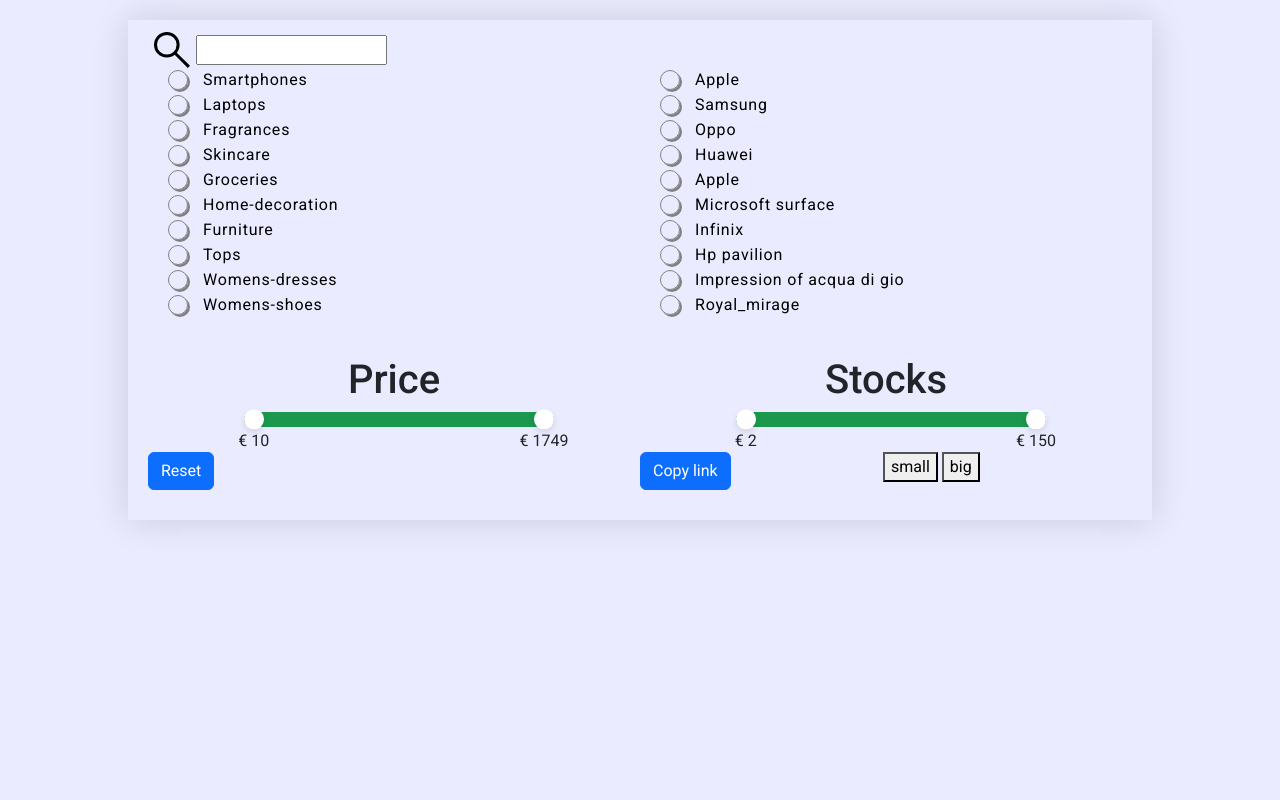
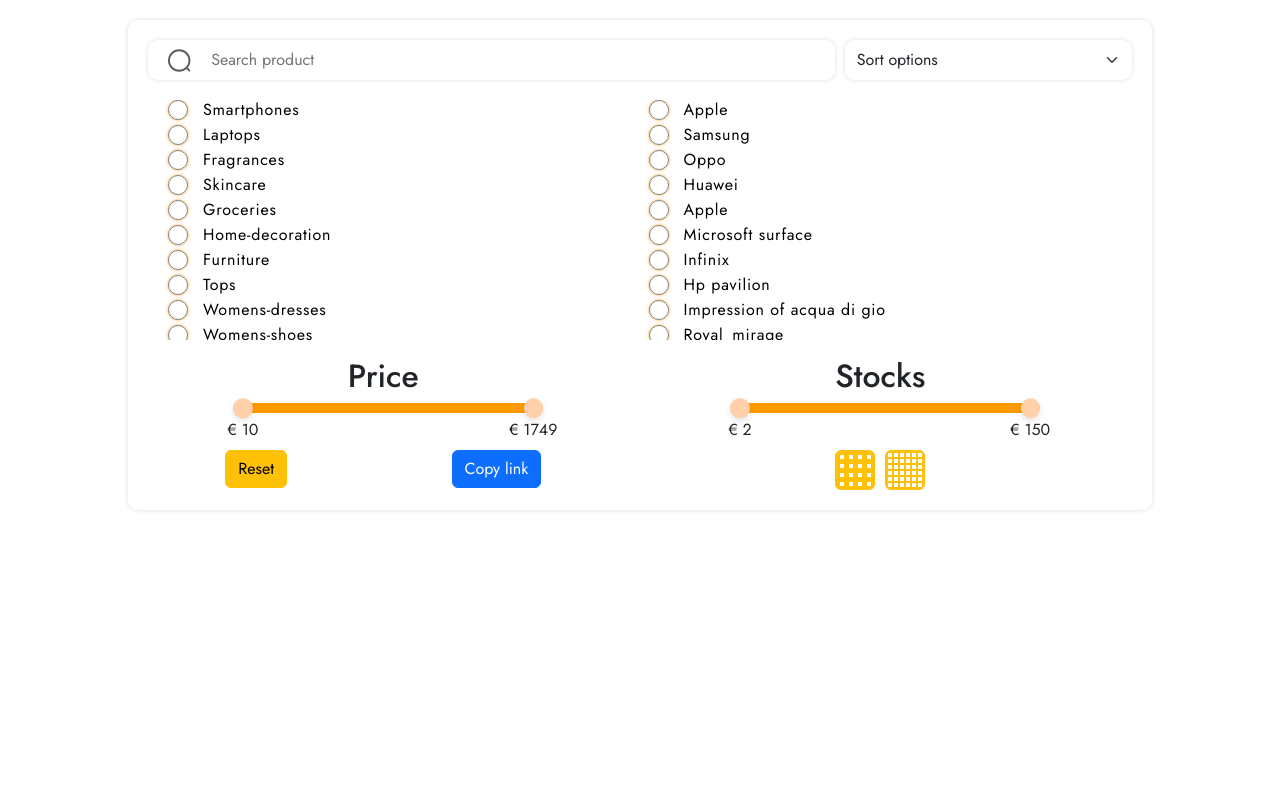
Before and after one commit to VitSmol/online-store, a website built with webpack: page src/index.html in a window 1280 px wide. Built offline with nearby package versions, Linux system fonts and the light colour scheme.

Commit message:
feat: add search, select fields

```diff
--- a/src/index.html
+++ b/src/index.html
@@ -5,7 +5,7 @@
   <meta charset="UTF-8">
   <meta http-equiv="X-UA-Compatible" content="IE=edge">
   <meta name="viewport" content="width=device-width, initial-scale=1.0">
-  <title>Training</title>
+  <title>Online-Store</title>
 </head>
 
 <body>
@@ -13,11 +13,22 @@
      <div class="filter__wrapper">
   <div id="search">
     <label for="search">
-      <svg xmlns="http://www.w3.org/2000/svg" height="48" width="48"><path d="M39.8 41.95 26.65 28.8q-1.5 1.3-3.5 2.025-2 .725-4.25.725-5.4 0-9.15-3.75T6 18.75q0-5.3 3.75-9.05 3.75-3.75 9.1-3.75 5.3 0 9.025 3.75 3.725 3.75 3.725 9.05 0 2.15-.7 4.15-.7 2-2.1 3.75L42 39.75Zm-20.95-13.4q4.05 0 6.9-2.875Q28.6 22.8 28.6 18.75t-2.85-6.925Q22.9 8.95 18.85 8.95q-4.1 0-6.975 2.875T9 18.75q0 4.05 2.875 6.925t6.975 2.875Z"/></svg>
-      <input type="text" name="search" id="search__item">
+      <svg width="24" height="25" viewBox="0 0 24 25" fill="none" xmlns="http://www.w3.org/2000/svg">
+        <path fill-rule="evenodd" clip-rule="evenodd" d="M4.81999 19.2916C1.06 15.5316 1.06 9.43545 4.81999 5.67546C8.57998 1.91547 14.6761 1.91547 18.4361 5.67546C22.1807 9.42007 22.1961 15.4818 18.4821 19.2453C18.4662 19.2593 18.4507 19.2738 18.4356 19.289C18.4204 19.3042 18.4058 19.3198 18.3917 19.3357C14.6283 23.0515 8.56522 23.0368 4.81999 19.2916ZM19.1144 21.382C14.5458 25.2344 7.70897 25.009 3.40578 20.7058C-1.13526 16.1648 -1.13526 8.80229 3.40578 4.26125C7.94682 -0.279791 15.3093 -0.279791 19.8503 4.26125C24.1528 8.56373 24.3788 15.399 20.5284 19.9676L22.8498 22.289C23.2403 22.6795 23.2403 23.3127 22.8498 23.7032C22.4593 24.0937 21.8261 24.0937 21.4356 23.7032L19.1144 21.382Z" fill="#5A5A5A"/>
+        </svg>
+      <input placeholder="Search product"  type="text" name="search" id="search__item">
     </label>
   </div>
   <div id="select">
+    <select class="form-select" id="sortBy" aria-label="Default select example">
+      <option selected>Sort options</option>
+      <option value="price-hi">Sort by price ASC</option>
+      <option value="price-low">Sort by price DESC</option>
+      <option value="rating-hi">Sort by rating ASC</option>
+      <option value="rating-low">Sort by rating DESC</option>
+      <option value="discount-hi">Sort by discount ASC</option>
+      <option value="discount-low">Sort by discount DESC</option>
+    </select>
   </div>
   <div id="categories">
 
@@ -27,7 +38,7 @@
   </div>
   <div id="prices">
     <div class="center">
-      <h1>Price</h1>
+      <h2>Price</h2>
       <div class="dual-range" id="price">
         <span class="handle left"></span>
         <span class="highlight"></span>
@@ -37,7 +48,7 @@
   </div>
   <div id="stocks">
     <div class="center">
-      <h1>Stocks</h1>
+      <h2>Stocks</h2>
       <div class="dual-range"  id="stock">
         <span class="handle left"></span>
         <span class="highlight"></span>
@@ -46,14 +57,14 @@
     </div>
   </div>
   <div id="reset">
-    <button type="button" class="btn btn-primary">Reset</button>
+    <button type="button" class="btn btn-warning">Reset</button>
   </div>
   <div id="copy-link">
     <button type="button" class="btn btn-primary">Copy link</button>
   </div>
   <div id="size">
-    <button type="button" class="small-size">small</button>
-    <button type="button" class="big-size">big</button>
+    <button type="button" class="small-size btn btn-warning"></button>
+    <button type="button" class="big-size btn btn-warning"></button>
   </div>
 </div>
    </div>
--- a/src/project/filters.ts
+++ b/src/project/filters.ts
@@ -38,4 +38,16 @@
 createList(categories, categoryContainer as HTMLElement, SearchBy.category);
 createList(brands, brandsContainer as HTMLElement, SearchBy.brand);
 
-console.log(stock);
+const createDots = (parent: HTMLElement, count: number): void => {
+  for (let i = 0; i < count; i += 1) {
+    const dot = document.createElement('span');
+    parent.append(dot);
+  }
+};
+// console.log(stock);
+const buttons = document.querySelectorAll('#size > button');
+buttons.forEach(el =>
+  el.classList.contains('small-size') ?
+    createDots(el as HTMLElement, 16) :
+    createDots(el as HTMLElement, 36)
+);
--- a/src/styles/_checkbox.sass
+++ b/src/styles/_checkbox.sass
@@ -19,7 +19,7 @@
   &:hover
     cursor: pointer
   &:checked
-    color: #1B984D
+    color: $bg-color
   &::before
     content: ''
     position: absolute
@@ -30,15 +30,15 @@
     border: 1px solid grey
     border-radius: 50%
     transition: all .3s ease-in-out
-    box-shadow: 2px 2px 0px grey
+    box-shadow: 0px 0px 3px $bg-color
 input:checked[type='checkbox']:before
   border-top: none
   border-left: none
   width: 50%
-  border-color: #1B984D
+  border-color: $bg-color
   border-width: 3px
   border-radius: 2px
   transform: translateY(-30%) rotate(45deg)
   box-shadow: none
 label:has(input:checked[type='checkbox'])
-  color: #1B984D
+  color: $bg-color
--- a/src/styles/_filters.sass
+++ b/src/styles/_filters.sass
@@ -1,16 +1,37 @@
 @import 'variables'
 .filter__wrapper
   display: grid
-  grid-template-areas: "search search search select" "categories categories brands brands" "categories categories brands brands" "prices prices stocks stocks" "reset reset copy-link size"
-  height: 500px
+  grid-template-areas: "search search search select" "categories categories brands brands" "categories categories brands brands" "prices prices stocks stocks" "reset  copy-link size size"
+  gap: 10px
   overflow: hidden
   margin-top: $indent
   padding: $indent
-  box-shadow: 0px 0px 35px rgb(0 0 0 / 14%)
+  border-radius: 10px
+  box-shadow: $shadow
 #search
   grid-area: search
+  label
+    width: 100%
+    height: 40px
+    box-shadow: $shadow
+    padding-left: 20px
+    border-radius: 10px
+    input[type='text']
+      border: none
+      width: 100%
+      padding-left: 20px
+      &:active
+        border: none
+      &:focus
+        border: none
+        outline: none
 #select
   grid-area: select
+  #sortBy
+    height: 40px
+    border: none
+    box-shadow: $shadow
+    border-radius: 10px
 #categories
   grid-area: categories
 #brands
@@ -23,18 +44,45 @@
   grid-area: reset
 #copy-link
   grid-area: copy-link
+#reset,
+#copy-link
+  justify-self: center
 #size
   grid-area: size
+  display: flex
+  justify-self: center
+  gap: 10px
+  & > .btn
+    width: 40px
+    height: 40px
+    display: grid
+    padding: 1px
+    &.small-size
+      grid-template: repeat(4, 1fr) / repeat(4, 1fr)
+    &.big-size
+      grid-template: repeat(6, 1fr) / repeat(6, 1fr)
+    span
+      width: 4px
+      height: 4px
+      display: block
+      // border-radius: 50%
+      background-color: #fff
+      align-self: center
+      justify-self: center
 #categories, #brands
   display: flex
   flex-direction: column
   height: 250px
   overflow-y: scroll
   gap: 5px
+  scroll-snap-type: y mandatory
+  border-top: 10px solid white
+  & > *
+    scroll-snap-align: end
   &::-webkit-scrollbar
-    width: 7px
+    width: 3px
     background-color: transparent
   &::-webkit-scrollbar-thumb
-    background-color: #1B984D
+    background-color: transparent
+    background-color: $bg-color
     border-radius: 3px
-  &::hover
--- a/src/styles/_slider.sass
+++ b/src/styles/_slider.sass
@@ -1,12 +1,14 @@
 @import 'variables'
 *,*::before,*::after
   box-sizing: border-box
-  // font-family: helvetica
+#prices,
+#stocks
+  padding-bottom: 20px
 .center
   display: flex
   align-items: center
   justify-content: center
-  height: 100px
+  height: 70px
   flex-direction: column
 :root
   --clr-prim: #1B984D
@@ -22,7 +24,7 @@
   --range-size: 15px
   --range-width: 300px
   --handle-size: 1.3
-  height: var(--range-size)
+  height: 10px
   width: var(--range-width)
   background: var(--clr-box-dark)
   border-radius: 50px
@@ -30,16 +32,20 @@
   user-select: none
   .highlight
     position: absolute
-    height: var(--range-size)
+    height: 10px
     width: calc(calc(var(--x-2) - var(--x-1)) + calc(var(--range-size) * var(--handle-size)))
     left: var(--x-1)
-    background: var(--clr-prim)
+    background: $bg-color
     z-index: 1
     border-radius: 50px
+    transition: background 0.5s ease-in
+    &:hover
+      transition: background 0.5s ease-in
+      background: var(--clr-prim-h)
 .handle
   width: calc(var(--range-size) * var(--handle-size))
   height: calc(var(--range-size) * var(--handle-size))
-  background: #fff
+  background: rgb(255 208 169)
   position: absolute
   box-shadow: var(--shadow)
   border-radius: 50%
--- a/src/styles/_variables.sass
+++ b/src/styles/_variables.sass
@@ -1 +1,3 @@
 $indent: 20px
+$bg-color:  rgba(255, 153, 0, 1)
+$shadow: 0px 0px 5px rgb(0 0 0 / 14%)
--- a/src/styles/style.sass
+++ b/src/styles/style.sass
@@ -3,11 +3,14 @@
 @import 'slider'
 @import 'checkbox'
 @import url(https://fonts.googleapis.com/css?family=Roboto:100,100italic,300,300italic,regular,italic,500,500italic,700,700italic,900,900italic)
+@import url(https://fonts.googleapis.com/css?family=Jost:100,200,300,regular,500,600,700,800,900,100italic,200italic,300italic,italic,500italic,600italic,700italic,800italic,900italic)
 body
-  background: rgb(0 0 255 / 8%)
-  font-family: Roboto
+  // background: rgb(0 0 255 / 8%)
+  font-family: Jost
+  user-select: none
+  h1, h2
+    font-family: Jost
 .root
   padding: 0px 10%
-
-@media screen and (max-width: 1000px)
-  $indent: 0
+  @media screen and (max-width: 1200px)
+    padding: 0px 5%
```
Also changed, not shown: src/components/filters.html (+18 -7 lines), src/template.html (+1 -1 lines).
